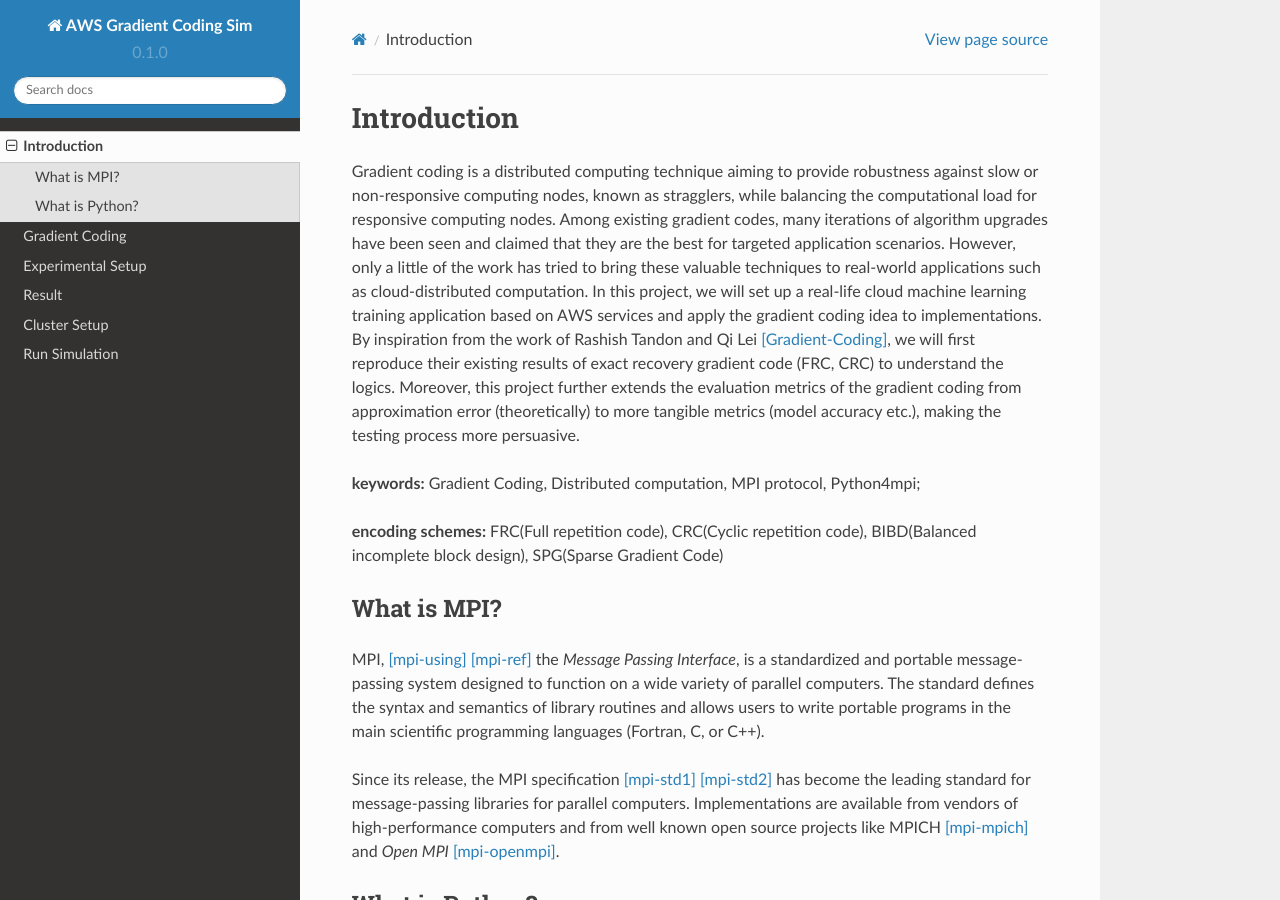
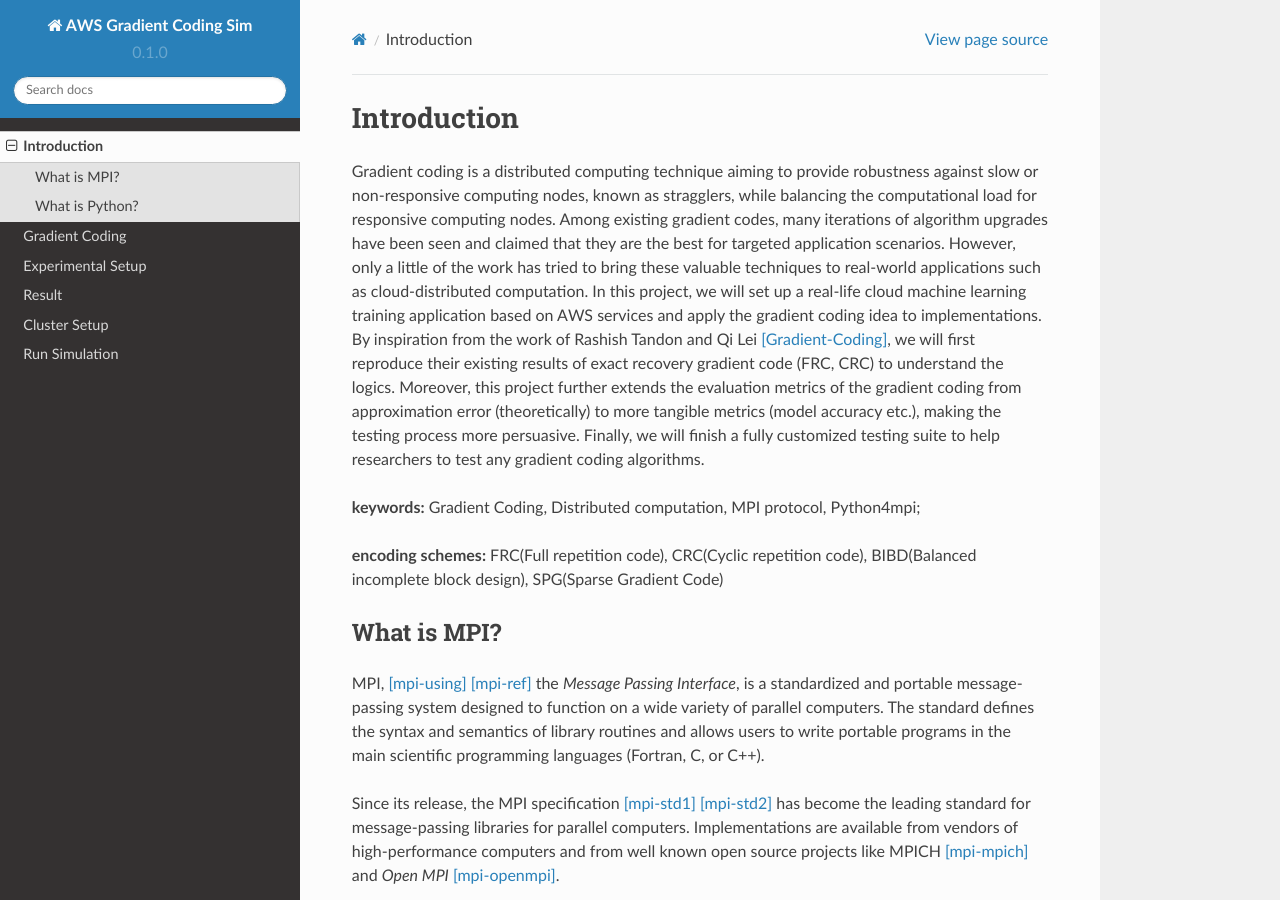
Before and after one commit to ZeeChono/GradientCodeReadDocs, a Sphinx documentation site: the page built from docs/source/intro.rst, in a window 1280 px wide and 900 px high. Built offline with Sphinx 7.4.7 and the Read the Docs theme 2.0.0, drawn with Linux system fonts in a browser that asks for light colours.

Commit message:
Update: result

```diff
--- a/docs/source/experiment_setup.rst
+++ b/docs/source/experiment_setup.rst
@@ -115,7 +115,7 @@
     .. image:: setup/AUCvsACC.png
         :alt: AUCvsACC
         :width: 400px
-        :height: 150px
+        :height: 200px
         :align: center
 
 
--- a/docs/source/intro.rst
+++ b/docs/source/intro.rst
@@ -1,7 +1,17 @@
 Introduction
 ============
 
-Gradient coding is a distributed computing technique aiming to provide robustness against slow or non-responsive computing nodes, known as stragglers, while balancing the computational load for responsive computing nodes. Among existing gradient codes, many iterations of algorithm upgrades have been seen and claimed that they are the best for targeted application scenarios. However, only a little of the work has tried to bring these valuable techniques to real-world applications such as cloud-distributed computation. In this project, we will set up a real-life cloud machine learning training application based on AWS services and apply the gradient coding idea to implementations. By inspiration from the work of Rashish Tandon and Qi Lei [Gradient-Coding]_, we will first reproduce their existing results of exact recovery gradient code (FRC, CRC) to understand the logics. Moreover, this project further extends the evaluation metrics of the gradient coding from approximation error (theoretically) to more tangible metrics (model accuracy etc.), making the testing process more persuasive.
+Gradient coding is a distributed computing technique aiming to provide robustness against slow or non-responsive
+computing nodes, known as stragglers, while balancing the computational load for responsive computing nodes.
+Among existing gradient codes, many iterations of algorithm upgrades have been seen and claimed that they
+are the best for targeted application scenarios. However, only a little of the work has tried to bring these
+valuable techniques to real-world applications such as cloud-distributed computation. In this project, we will
+set up a real-life cloud machine learning training application based on AWS services and apply the gradient
+coding idea to implementations. By inspiration from the work of Rashish Tandon and Qi Lei [Gradient-Coding]_,
+we will first reproduce their existing results of exact recovery gradient code (FRC, CRC) to understand the
+logics. Moreover, this project further extends the evaluation metrics of the gradient coding from approximation
+error (theoretically) to more tangible metrics (model accuracy etc.), making the testing process more persuasive.
+Finally, we will finish a fully customized testing suite to help researchers to test any gradient coding algorithms.
 
 **keywords:** Gradient Coding, Distributed computation, MPI protocol, Python4mpi;
 
```
Also changed, not shown: docs/source/result.rst (+46 -1 lines), docs/source/result/reproduction_auc.png (added), docs/source/result/reproduction_avgtime.png (added).
